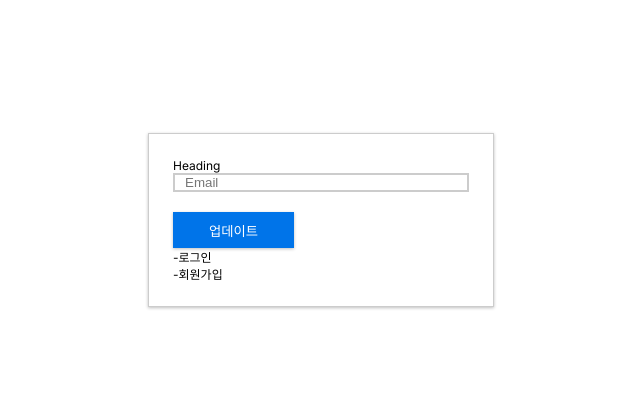
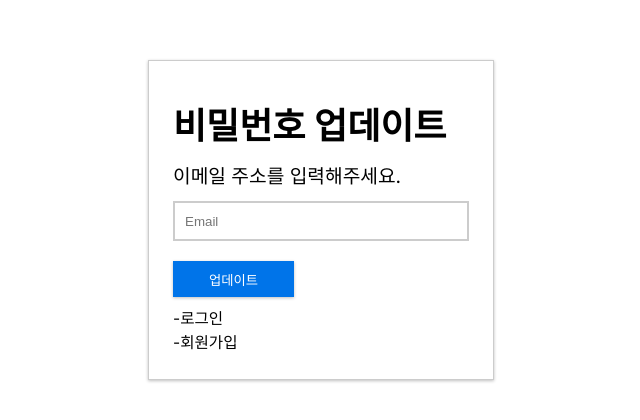
Before and after one commit to kamja44/react-shop-app, a Next.js app: page /reset in a window 1280 px wide. Shown: the part 180-600 px from the top of the page, without its empty margins (319-959 px from the left). Built offline with nearby package versions, Linux system fonts and the light colour scheme.

Commit message:
Heading Component, Fix Input style

```diff
--- a/src/app/(auth)/reset/ResetClient.jsx
+++ b/src/app/(auth)/reset/ResetClient.jsx
@@ -37,7 +37,7 @@ const ResetClient = () => {
               <div>
                 <Button type="submit">업데이트</Button>
               </div>
-              <div className={styles.link}>
+              <div className={styles.links}>
                 <p>
                   <Link href="/login">-로그인</Link>
                 </p>
--- a/src/components/heading/Heading.jsx
+++ b/src/components/heading/Heading.jsx
@@ -1,7 +1,15 @@
 import React from "react";
+import styles from "./Heading.module.scss";
 
-const Heading = () => {
-  return <div>Heading</div>;
+const Heading = ({ title, subtitle, center }) => {
+  return (
+    <div className={styles.wrapper}>
+      <div className={center ? styles.center : ""}>
+        <div className={styles.title}>{title}</div>
+        <div className={styles.subtitle}>{subtitle}</div>
+      </div>
+    </div>
+  );
 };
 
 export default Heading;
--- /dev/null
+++ b/src/components/heading/Heading.module.scss
@@ -0,0 +1,17 @@
+.wrapper {
+  padding: 1rem 0;
+
+  .center {
+    text-align: center;
+  }
+
+  .title {
+    font-size: 3rem;
+    font-weight: bold;
+  }
+
+  .subtitle {
+    margin-top: 1rem;
+    font-size: 1.6rem;
+  }
+}
--- a/src/components/input/input.module.scss
+++ b/src/components/input/input.module.scss
@@ -17,7 +17,7 @@
   .input {
     flex: 1;
     border: 0;
-    pad: 0.875rem;
+    padding: 0.875rem;
     background-color: var(--color-white);
     border: 1px solid var(--border-gray);
     padding-left: 10px;
```
